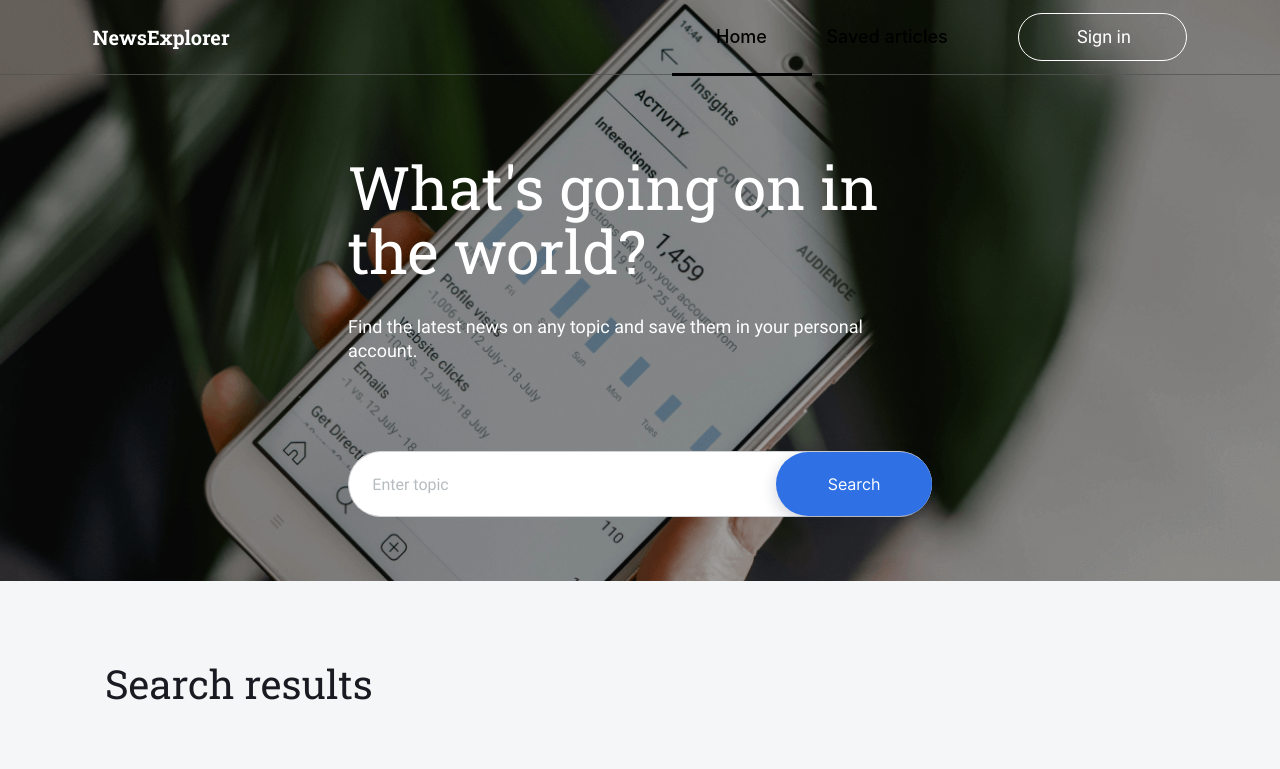
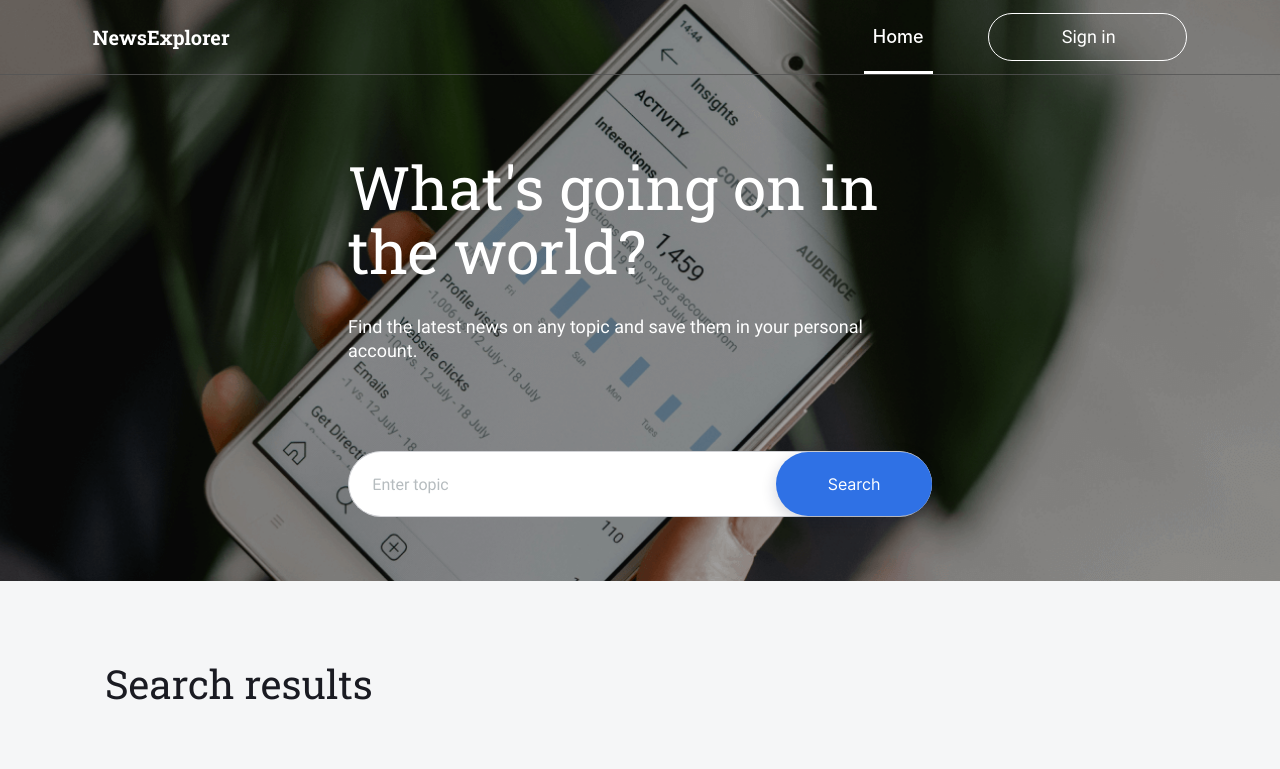
Before and after one commit to irmo12/news-explorer-frontend, a React (Create React App) app in the folder news-explorer/: page / in a window 1280 px wide. Shown: the top 769 px of the page. Built offline with nearby package versions, Linux system fonts and the light colour scheme; a web font is replaced by a local one.

Commit message:
header visual fixes WIP

```diff
--- a/news-explorer/src/components/App/App.js
+++ b/news-explorer/src/components/App/App.js
@@ -1,5 +1,4 @@
 import React, { useState, useEffect } from 'react';
-import { useLocation } from 'react-router-dom';
 import './App.css';
 import Main from '../Main/Main.js';
 import Footer from '../Footer/Footer.js';
--- a/news-explorer/src/components/Header/Header.css
+++ b/news-explorer/src/components/Header/Header.css
@@ -3,7 +3,7 @@
   width: 100%;
   display: flex;
   flex-flow: row nowrap;
-  justify-content: space-between;
+  justify-content: flex-end;
   gap: 64px;
   align-items: center;
   border-bottom: 1px solid rgba(84, 84, 84, 0.8);
@@ -23,11 +23,16 @@
   font-weight: 700;
   font-size: 20px;
   line-height: 120%;
-  color:#fff
+  color:#fff;
+  margin-right: auto;
 }
 
 .header__title_logged_in {
   color: #000;
+}
+
+.header__nav {
+  justify-self: end;
 }
 
 .header__button-logic {
@@ -35,7 +40,7 @@
   font-weight: 500;
   font-size: 18px;
   line-height: 133%;
-  padding: 0.1% 4.8%; /*6.2*/
+  padding: 0.1% 6.2%;
   border: 1px solid;
   border-radius: 100px;
   display: flex;
@@ -66,13 +71,14 @@
   padding-left: calc(2% + 4px);
   padding-right: calc(2% + 4px);
   color: #fff;
+  width: auto;
 }
 
 .header__log-button_logged_in {
   color: #000;
 }
 
-.phone-button {
+.header__phone-button {
   background-image: url("../../images/phonemenu.svg");
   background-position: center;
   background-repeat: no-repeat;
@@ -80,19 +86,22 @@
   fill: #fff;
 }
 
-.phone-button_black {
+.header__phone-button_black {
   fill: black;
 }
 
 @media screen and (max-width: 768px) {
   .header {
     margin: 0 40px;
-    gap: 1%;
+    gap: 4%;
     padding: 1.5% 5%;
   }
   .header__button-logic {
-    padding: 0.1% 2.4%;
+    padding: 0 6.8%;
     font-size: 16px;
+  }
+  .header__button-logic_logged_in {
+    padding: 0 2.5%;
   }
 }
 
--- a/news-explorer/src/components/Header/Header.js
+++ b/news-explorer/src/components/Header/Header.js
@@ -26,13 +26,15 @@ function Header({ userName = 'Elise', openAuthPopup, openPhonePopup }) {
     ? "header__title header__title_logged_in"
     : "header__title";
 
-
+  const buttonLogicClasses = isLoggedIn
+    ? "header__button-logic header__button-logic_logged_in"
+    : "header__button-logic";
 
   return (
     <header className={headerClasses}>
       <Link className={titleClasses} to='/saved-news'>NewsExplorer</Link>
-      <Navigation />
-      <div className="header__button-logic">
+      <Navigation className='header__nav' />
+      <div className={buttonLogicClasses}>
         {!isSmallScreen && (
           isLoggedIn ? (
             <button
@@ -51,12 +53,12 @@ function Header({ userName = 'Elise', openAuthPopup, openPhonePopup }) {
             </button>
           ))}
         {isSmallScreen && (!isLoggedIn ? (
-          <button className="phone-button" onClick={openPhonePopup} />
+          <button className="header__phone-button" onClick={openPhonePopup} />
         ) : (
-          <button className="phone-button phone-button_black" onClick={openPhonePopup} />
+          <button className="header__phone-button header__phone-button_black" onClick={openPhonePopup} />
         ))}
       </div>
-    </header>
+    </header >
   );
 }
 
--- a/news-explorer/src/components/Navigation/Navigation.css
+++ b/news-explorer/src/components/Navigation/Navigation.css
@@ -1,5 +1,4 @@
 .navigation-container {
-  margin-left: auto;
   display: flex;
   flex-flow: row nowrap;
   align-items: center;
@@ -16,7 +15,7 @@
   cursor: pointer;
   text-decoration: none;
   text-align: center;
-  min-width: 140px;
+  width: fit-content;
   color: #fff;
   border-color: #fff;
   position: relative;
@@ -37,17 +36,15 @@
 }
 
 .active::before {
-  top: 198%;
+  top: 187%;
+  left: -17.5%;
   border-bottom: 3px solid;
+  width: 135%;
 }
 
 @media screen and (max-width: 768px) {
-  .navigation-container {
-    gap: 0;
-    margin-left: 122px;
-  }
+
   .nav-link {
-    min-width: 130px;
     font-size: 16px;
   }
   .active::before {
--- a/news-explorer/src/components/Navigation/Navigation.js
+++ b/news-explorer/src/components/Navigation/Navigation.js
@@ -4,12 +4,11 @@ import { AuthContext } from "../../contexts/AuthContext";
 import './Navigation.css';
 
 function Navigation() {
-  const isLoggedIn = useContext(AuthContext);
+  const { isLoggedIn } = useContext(AuthContext);
 
   const linkClasses = isLoggedIn
     ? "nav-link nav-link_logged_in"
     : "nav-link";
-
   return (
     <div className="navigation-container">
       <NavLink
@@ -25,7 +24,7 @@ function Navigation() {
           activeClassName='active'
           to='/saved-news'
         >
-          Saved articles
+          Saved&nbsp;articles
         </NavLink>)}
     </div>
   );
```
